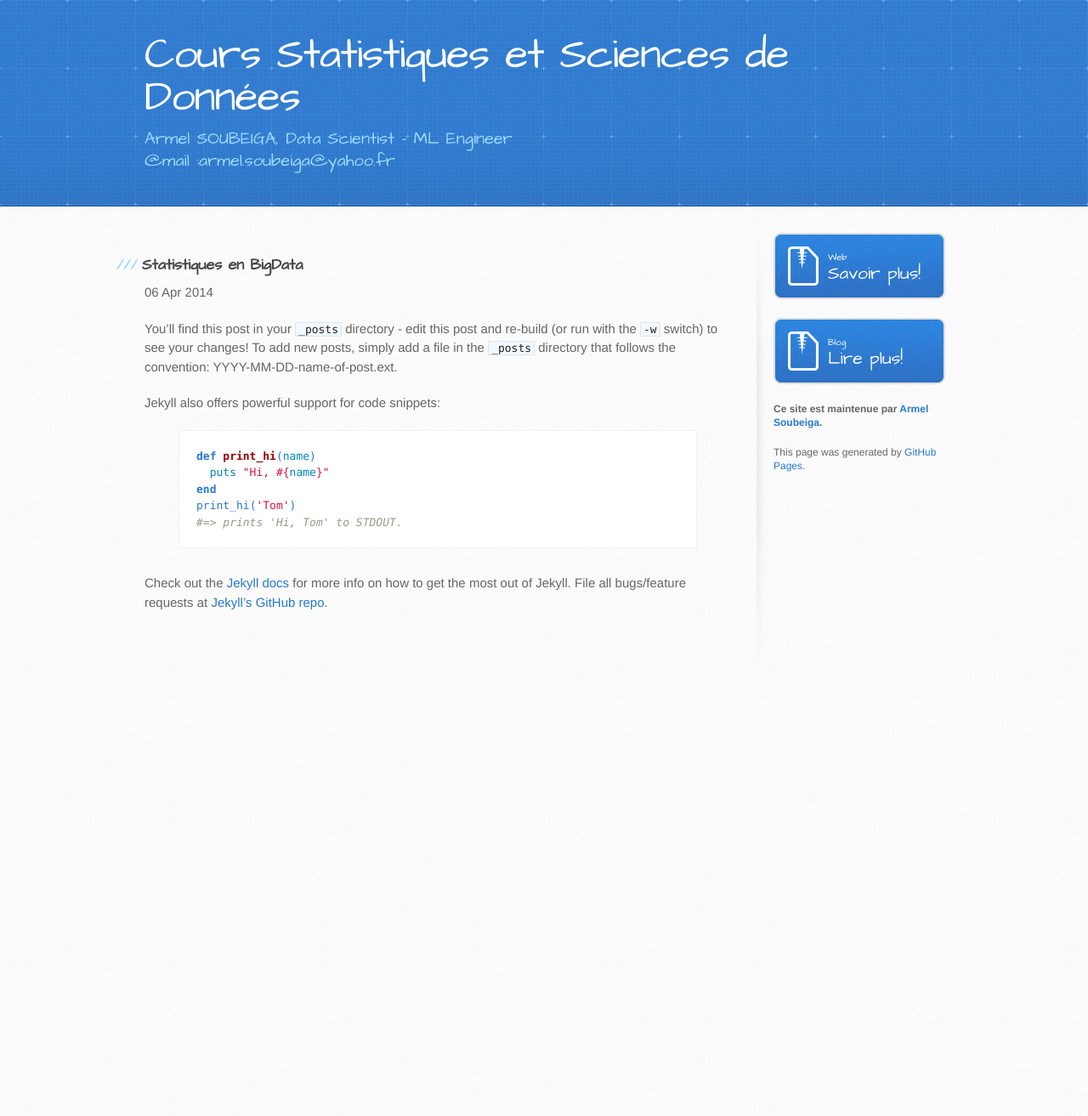
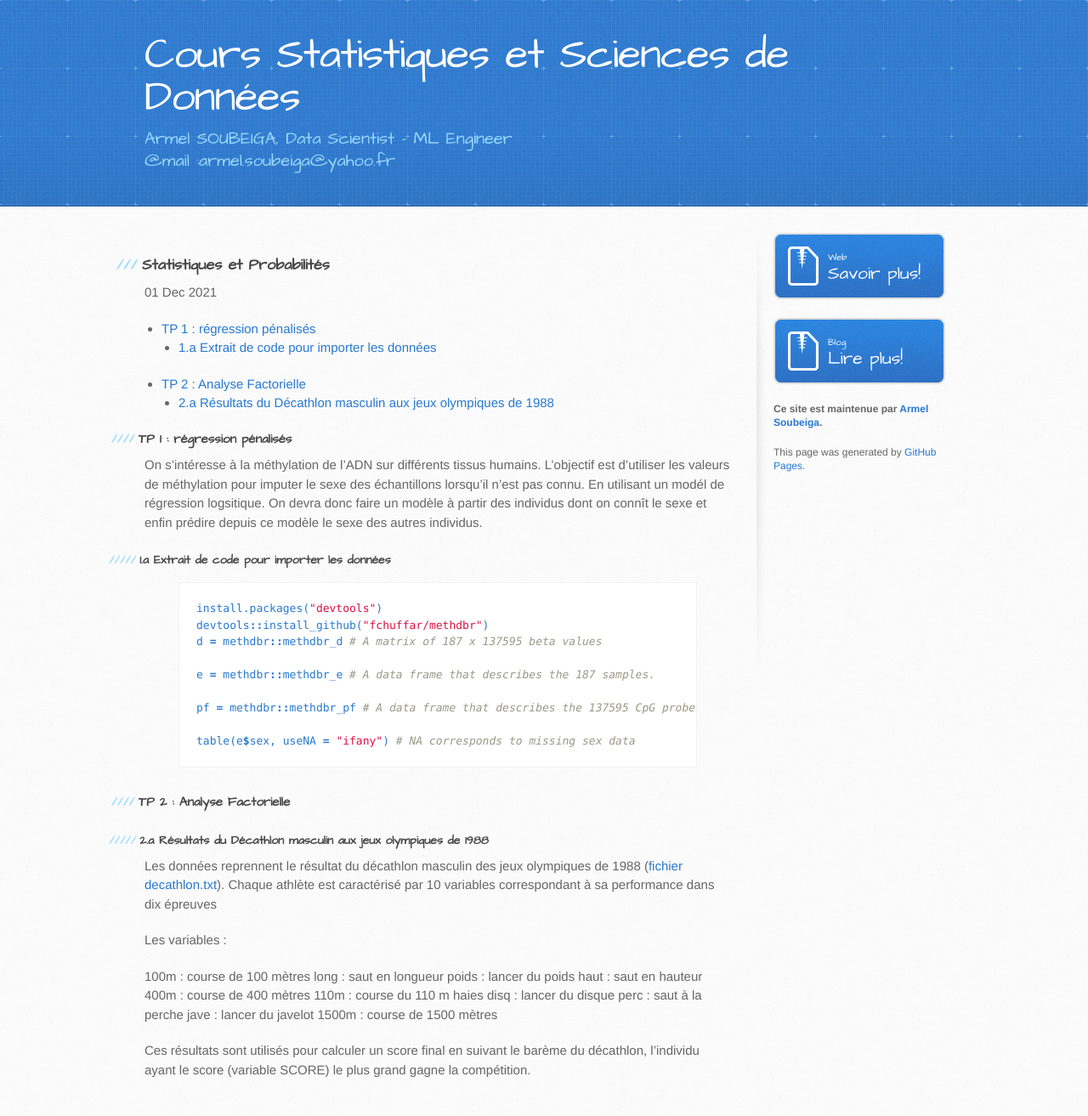
Before and after one commit to armelsoubeiga/Cours, a Jekyll site: the page built from statsbigdata/_posts/2021-12-11-Statistiques-en-BigData.md, in a window 1280 px wide. Shown: the whole page at 85% size. Built offline with Jekyll 4.4.1, drawn with Linux system fonts in a browser that asks for light colours; before the commit the page ends 900 px from its top, so only the background shows below that.

Commit message:
Update 2021-12-11-Statistiques-en-BigData.md

```diff
--- a/statsbigdata/_posts/2021-12-11-Statistiques-en-BigData.md
+++ b/statsbigdata/_posts/2021-12-11-Statistiques-en-BigData.md
@@ -1,24 +1,44 @@
 ---
 layout: post
-title:  "Statistiques en BigData"
-date:   2014-04-06 15:40:56
-categories: jekyll update
+title:  "Statistiques et Probabilités"
+date:   12/2021
 ---
 
-You'll find this post in your `_posts` directory - edit this post and re-build (or run with the `-w` switch) to see your changes!
-To add new posts, simply add a file in the `_posts` directory that follows the convention: YYYY-MM-DD-name-of-post.ext.
+{% include toc.md %}
 
-Jekyll also offers powerful support for code snippets:
+#### TP 1 : régression pénalisés
 
-{% highlight ruby %}
-def print_hi(name)
-  puts "Hi, #{name}"
-end
-print_hi('Tom')
-#=> prints 'Hi, Tom' to STDOUT.
+On s’intéresse à la méthylation de l’ADN sur différents tissus humains. L’objectif est d’utiliser les valeurs de méthylation pour imputer le sexe des échantillons lorsqu’il n’est pas connu. En utilisant un modél de régression logsitique. On devra donc faire un modèle à partir des individus dont on connît le sexe et enfin prédire depuis ce modèle le sexe des autres individus.
+
+##### 1.a Extrait de code pour importer les données
+
+{% highlight R %}
+install.packages("devtools")
+devtools::install_github("fchuffar/methdbr")
+d = methdbr::methdbr_d # A matrix of 187 x 137595 beta values
+e = methdbr::methdbr_e # A data frame that describes the 187 samples.
+pf = methdbr::methdbr_pf # A data frame that describes the 137595 CpG probes.
+table(e$sex, useNA = "ifany") # NA corresponds to missing sex data
 {% endhighlight %}
 
-Check out the [Jekyll docs][jekyll] for more info on how to get the most out of Jekyll. File all bugs/feature requests at [Jekyll's GitHub repo][jekyll-gh].
 
-[jekyll-gh]: https://github.com/mojombo/jekyll
-[jekyll]:    http://jekyllrb.com
+#### TP 2 : Analyse Factorielle
+
+##### 2.a Résultats du Décathlon masculin aux jeux olympiques de 1988
+
+Les données reprennent le résultat du décathlon masculin des jeux olympiques de 1988 ([fichier decathlon.txt](https://github.com/armelsoubeiga/Cours/tree/master/Statistique%20en%20BigData)). Chaque athlète est caractérisé par 10 variables correspondant à sa performance dans dix épreuves
+
+Les variables :
+
+100m : course de 100 mètres
+long : saut en longueur
+poids : lancer du poids
+haut : saut en hauteur
+400m : course de 400 mètres
+110m : course du 110 m haies
+disq : lancer du disque
+perc : saut à la perche
+jave : lancer du javelot
+1500m : course de 1500 mètres
+
+Ces résultats sont utilisés pour calculer un score final en suivant le barème du décathlon, l’individu ayant le score (variable SCORE) le plus grand gagne la compétition.
```
